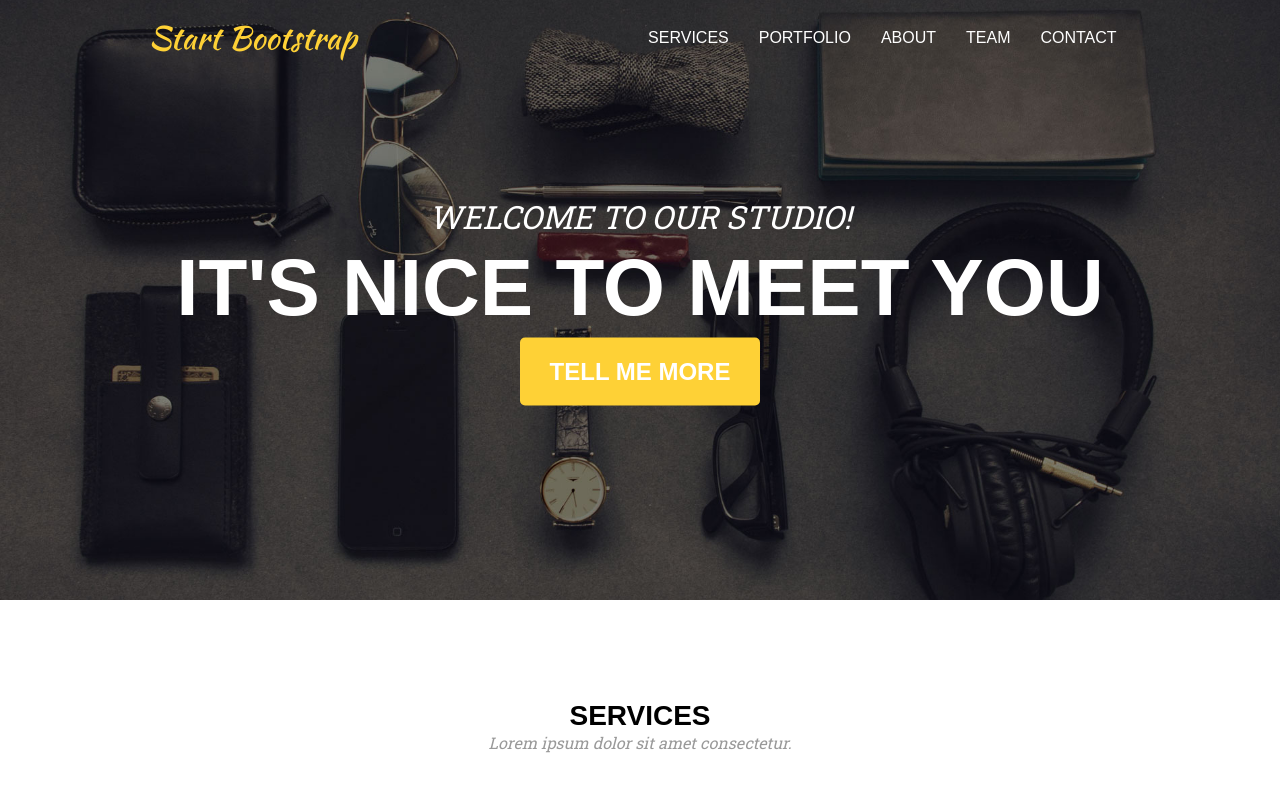
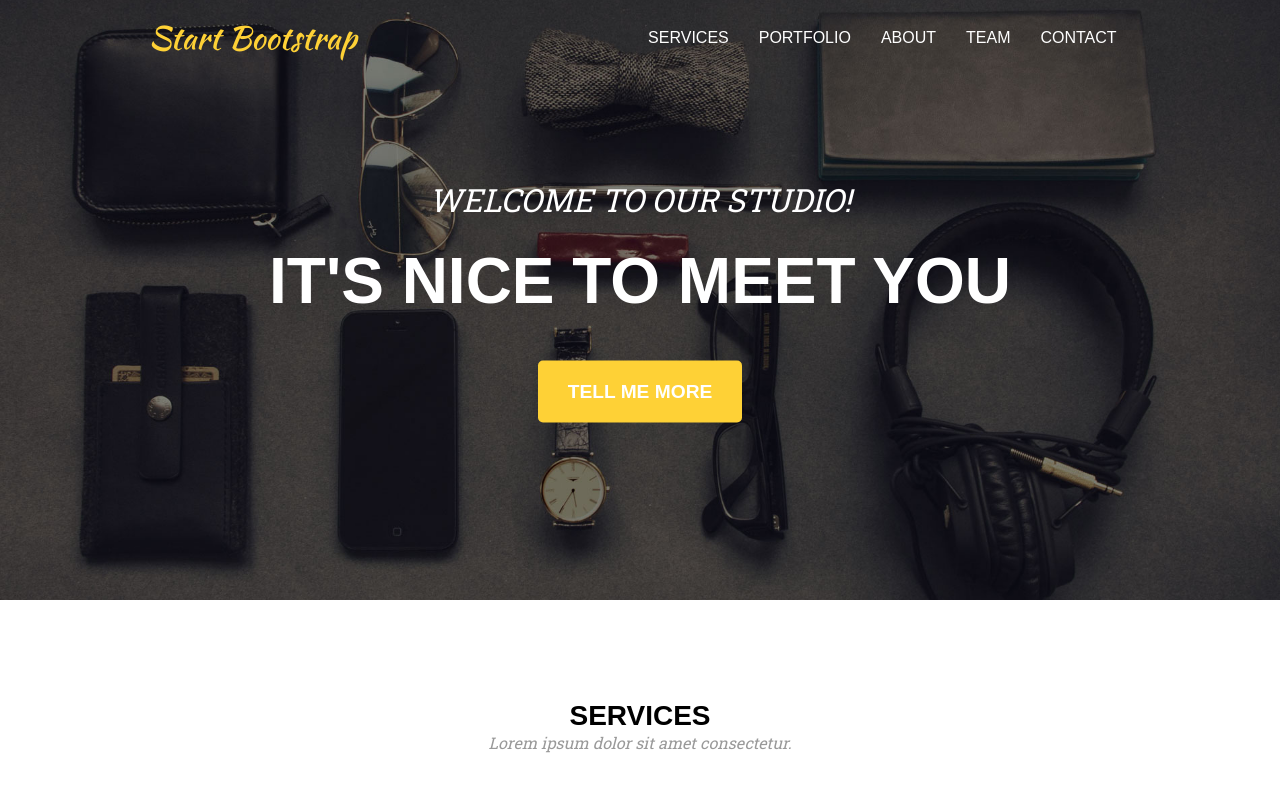
Before and after one commit to its-gio/media-queries-afternoon, a React (Create React App) app: page / in a window 1280 px wide. Shown: the top 792 px of the page. Built offline with nearby package versions, Linux system fonts and the light colour scheme; a web font is replaced by a local one.

Commit message:
Added styles to get closer to demo design.

```diff
--- a/src/styles/__hero.scss
+++ b/src/styles/__hero.scss
@@ -16,8 +16,10 @@
     text-transform: uppercase;
 
     h2 {
-      font-size: 5rem;
+      font-size: 4rem;
       line-height: 100px;
+      padding-top: 10px;
+      padding-bottom: 30px;
     }
 
     h4 {
@@ -28,7 +30,7 @@
     }
 
     button {
-      font-size: 1.5rem;
+      font-size: 1.2rem;
       font-weight: bold;
       padding: 20px 30px;
       font-family: 'Biryani', sans-serif;
```
